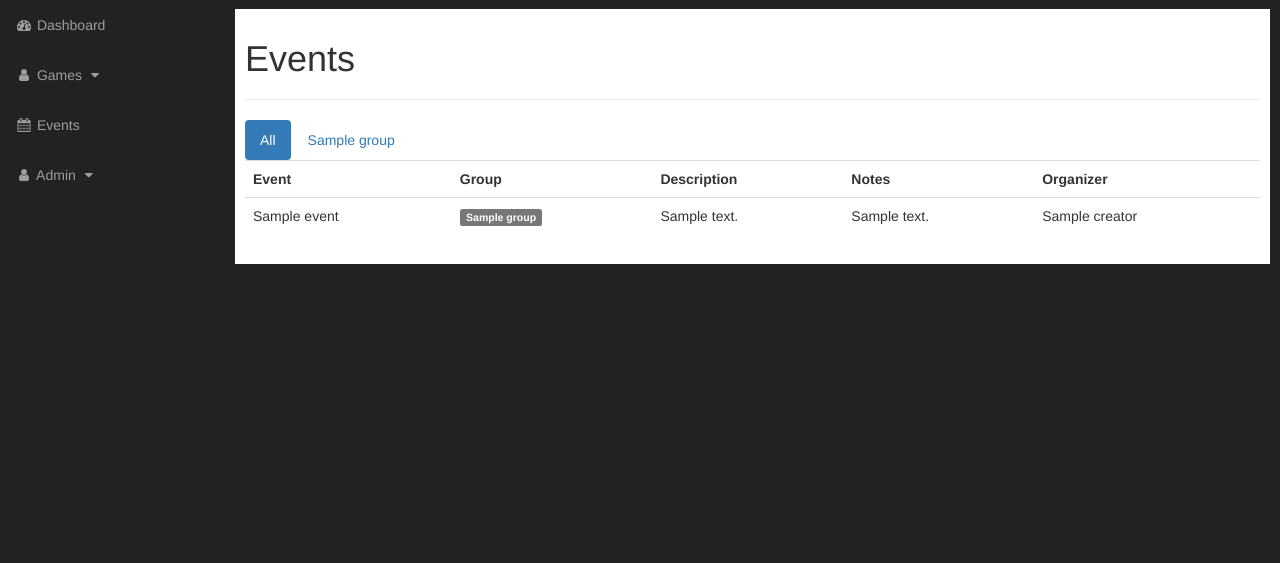
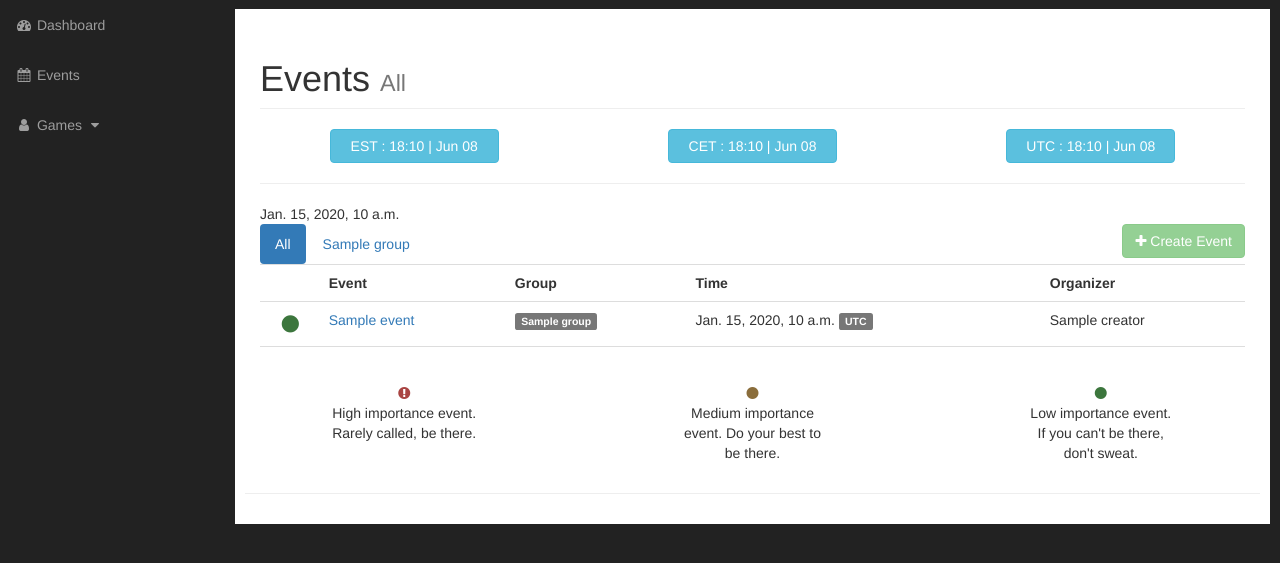
Before and after one commit to KryptedGaming/krypted, a Django app: template Auth/core/templates/models/events/all_events.html in a window 1280 px wide. Shown: the part 51-614 px from the top of the page. Run offline with Django 3.2, Linux system fonts and the light colour scheme; the template is opened without the code that fills it: most values are stand-ins (such as "Sample title", 1, 10 or a date in 2020); some libraries are stand-ins or nearby versions.

Commit message:
UI update for events & implemented permissions. Add/Modify/Delete events require permissions to do so. Started skeleton for create event.

```diff
--- a/Auth/core/admin.py
+++ b/Auth/core/admin.py
@@ -34,4 +34,4 @@ class GameAdmin(admin.ModelAdmin):
 
 @admin.register(Event)
 class EventAdmin(admin.ModelAdmin):
-    list_display = ('title', 'group')
+    list_display = ('id','title', 'group')
--- a/Auth/core/templates/dashboard/base.html
+++ b/Auth/core/templates/dashboard/base.html
@@ -9,7 +9,7 @@
     <meta name="viewport" content="width=device-width, initial-scale=1">
     <meta name="description" content="">
     <meta name="author" content="">
-
+    <meta http-equiv="refresh" content="300">
     <title>Krypted Auth</title>
 
     <!-- Bootstrap Core CSS -->
@@ -21,6 +21,11 @@
     <!-- Custom Fonts -->
     <link href="https://maxcdn.bootstrapcdn.com/font-awesome/4.7.0/css/font-awesome.min.css" rel="stylesheet">
 
+    <script>
+      setInterval(function() {
+          window.location.reload();
+      }, 30000);
+    </script>
 </head>
 
 <body>
@@ -131,6 +136,10 @@
 
                     {% if profile != None %}
                     <li>
+                      <a href="{% url 'all-events' %}"><i class="fa fa-fw fa-calendar"></i> Events</a>
+                    </li>
+
+                    <li>
                         <a href="javascript:;" data-toggle="collapse" data-target="#game_menu"><i class="fa fa-fw fa-user"></i> Games <i class="fa fa-fw fa-caret-down"></i></a>
                         <ul id="game_menu" class="collapse">
                           {% for game in profile.games.all %}
@@ -141,20 +150,6 @@
                         </ul>
                     </li>
 
-                    <li>
-                      <a href="{% url 'all-events' %}"><i class="fa fa-fw fa-calendar"></i> Events</a>
-                    </li>
-
-                    <li>
-                        <a href="javascript:;" data-toggle="collapse" data-target="#admin_menu"><i class="fa fa-fw fa-user"></i> Admin <i class="fa fa-fw fa-caret-down"></i></a>
-                        <ul id="admin_menu" class="collapse">
-                            <li>
-                                <a href="">Create notification</a>
-                                <a href="">Send message</a>
-                                <a href="">Disable user</a>
-                            </li>
-                        </ul>
-                    </li>
                     {% else %}
                     <li>
                       <a href="{% url 'create-profile' %}"><i class="fa fa-fw fa-plus"></i> Create Profile</a>
--- a/Auth/core/templates/models/events/all_events.html
+++ b/Auth/core/templates/models/events/all_events.html
@@ -1,5 +1,5 @@
 {% extends 'dashboard/base.html' %}
-
+{% load event_filters %}
 {% block content %}
 <style>
 body {
@@ -13,14 +13,32 @@ body {
           padding : 5px 15px;
           width: 50%;
 }
-
-
-
 </style>
 
+<div class="col-lg-12">
   <div class="row">
     <!-- HEADER -->
-  <div><h1>Events</h1><hr></div>
+      <h1 class="page-header">
+        Events <small>All</small>
+      </h1>
+ <div class="row text-center">
+          <button class="btn btn-info col-md-2 col-md-offset-1">
+            EST : {% load tz %}{% timezone "America/New_York" %}{% now "H:i | M d" %}{%endtimezone%}
+          </button>
+          <button class="btn btn-info col-md-2 col-md-offset-2">
+            <div>CET : {% load tz %}{% timezone "CET" %}{% now "H:i | M d" %}{%endtimezone%}</div>
+          </button>
+          <button class="btn btn-info col-md-2 col-md-offset-2">
+            <div>UTC : {% load tz %}{% timezone "UTC" %}{% now "H:i | M d" %}{%endtimezone%}</div>
+          </button>
+
+        </div>
+        <hr>
+  {% load tz %}
+  {% timezone "Europe/Paris" %}
+  {{event.date_occuring}}
+  {% endtimezone %}
+
       <div id="events-tab">
 
         <!-- START EVENTS -->
@@ -35,6 +53,12 @@ body {
                     <a  href="#{{group}}" data-toggle="tab">{{group}}</a>
                   </li>
           {% endfor %}
+
+          {% if user|c_create %}
+          <button style="float: right;" class="btn btn-success"><i class="fa fa-plus"></i> Create Event</button>
+          {% else %}
+          <button style="float: right;" class="btn btn-success" disabled><i class="fa fa-plus"></i> Create Event</button>
+          {% endif %}
         </ul>
 
       </div>
@@ -45,31 +69,49 @@ body {
     <div class="tab-pane active" id="all">
         <table class="table" style="width: 100%">
           <tr>
+            <th class="tablehead"></th>
             <th class="tablehead">Event</th>
             <th class="tablehead">Group</th>
-          <th class="tablehead">Description</th>
-          <th class="tablehead">Notes</th>
+            <th class="tablehead">Time</th>
             <th class="tablehead">Organizer</th>
           </tr>
           {% for event in events %}
           <tr>
             <td>
-            {{event.title}}
+              <div style="font-size: 20px;" class="text-center">
+              {% if event.importance == "3" %}
+                <i class="fa fa-exclamation-circle text-danger"></i>
+              {% elif event.importance == "2" %}
+                <i class="fa fa-circle text-warning"></i>
+              {% else %}
+                <i class="fa fa-circle text-success" hidden></i>
+              {% endif %}
+              </div>
+            </td>
+            <td>
+              <a href="/events/view/{{event.id}}/">{{event.title}}</a>
             </td>
             <td>
               <span class="label label-default">{{event.group}}</span>
             </td>
             <td>
-            {{event.description}}
-          </td>
-          <td>
-            {{event.notes}}
+              {{event.date_occuring}} <span class="label label-default"> UTC</span>
             </td>
             <td>
               {{event.creator}}
             </td>
           </tr>
           {% endfor %}
+          <!-- Forced bottom table border -->
+          <tr>
+            <td></td>
+            <td></td>
+            <td></td>
+            <td></td>
+            <td></td>
+          </tr>
+          <!-- End bottom table border -->
+
         </table>
      </div>
     {% for group in groups %}
@@ -88,10 +130,18 @@ body {
               {{event.title}}
             </td>
             <td>
+              {% if event.description|length < 24 %}
               {{event.description}}
+              {% else %}
+              {{event.description|slice:":24"}}...
+              {% endif %}
             </td>
             <td>
+              {% if event.notes|length < 24 %}
               {{event.notes}}
+              {% else %}
+              {{event.notes|slice:":24"}}...
+              {% endif %}
             </td>
             <td>
               {{event.creator}}
@@ -99,82 +149,31 @@ body {
           </tr>
           {% endif %}
           {% endfor %}
+
+          <!-- Forced bottom table border -->
+          <tr>
+            <td></td>
+            <td></td>
+            <td></td>
+            <td></td>
+          </tr>
+          <!-- End bottom table border -->
         </table>
       </div>
     {% endfor %}
   </div>
-
-
-
-{% comment %}
-      <div class="tab-content clearfix">
-        <div class="tab-pane" id="{{group}}">
-          <table class="table" style="width: 100%">
-            <tr>
-              <th class="tablehead">User</th>
-              <th class="tablehead">Actions</th>
-            </tr>
-      {% for event in events %}
-      {% if event.group.name == group %}
-            <tr>
-              <td>
-                {{event.title}}
-              </td>
-              <td>
-                <button class="btn btn-primary btn-xs">edit</button>
-              </td>
-            </tr>
-          </table>
+</div>
+       <div class="row text-center">
+          <div class="col-md-2 col-md-offset-1">
+          <i class="fa fa-exclamation-circle text-danger"></i> <p>High importance event. Rarely called, be there.</p>
+          </div>
+          <div class="col-md-2 col-md-offset-2">
+          <i class="fa fa-circle text-warning"></i><p>Medium importance event. Do your best to be there.</p>
+          </div>
+          <div class="col-md-2 col-md-offset-2">
+          <i class="fa fa-circle text-success" hidden></i><p>Low importance event. If you can't be there, don't sweat.</p>
           </div>
         </div>
-      {% endif %}
-      {% endfor %}
-
-
-
-
-
-
-
-<div class="container"><h1>Bootstrap  tab panel example (using nav-pills)  </h1></div>
-  <div id="exTab1" class="container">
-    <ul  class="nav nav-pills">
-            <li class="active">
-              <a  href="#1a" data-toggle="tab">Overview</a>
-            </li>
-
-            <li><a href="#2a" data-toggle="tab">Using nav-pills</a>
-            </li>
-
-            <li><a href="#3a" data-toggle="tab">Applying clearfix</a>
-            </li>
-
-            <li><a href="#4a" data-toggle="tab">Background color</a>
-            </li>
-    </ul>
-
-    <div class="row">
-      <div class="tab-content clearfix">
-        <div class="tab-pane active" id="1a">
-          <h3>Content's background color is the same for the tab</h3>
-        </div>
-
-        <div class="tab-pane" id="2a">
-          <h3>We use the class nav-pills instead of nav-tabs which automatically creates a background color for the tab</h3>
-        </div>
-
-        <div class="tab-pane" id="3a">
-          <h3>We applied clearfix to the tab-content to rid of the gap between the tab and the content</h3>
-        </div>
-
-        <div class="tab-pane" id="4a">
-          <h3>We use css to change the background color of the content to be equal to the tab</h3>
-        </div>
-      </div>
-    </div>
-  </div>
-</div>
-</div>
-{% endcomment %}
+        <hr>
 
 {% endblock %}
--- /dev/null
+++ b/Auth/core/templates/models/events/create_event.html
@@ -0,0 +1 @@
+{{form}}
--- /dev/null
+++ b/Auth/core/templatetags/event_filters.py
@@ -0,0 +1,23 @@
+from django import template
+register = template.Library()
+
+@register.filter(name='c_create')
+def coordinator_create(user):
+    if user.has_perm('core.add_event'):
+        return True
+    else:
+        return False
+
+@register.filter(name='c_modify')
+def coordinator_modify(user):
+    if user.has_perm('core.change_event'):
+        return True
+    else:
+        return False
+
+@register.filter(name='c_delete')
+def coordinator_delete(user):
+    if user.has_perm('core.delete_event'):
+        return True
+    else:
+        return False
--- a/Auth/core/urls.py
+++ b/Auth/core/urls.py
@@ -34,7 +34,7 @@ urlpatterns += [
     url(r'^events/view/(?P<pk>\d+)/$', events.view_event, name='view-event'),
     #url(r'^events/modify/(?P<pk>\d+)/$', views.modify_event, name='modify-event'),
     #url(r'^events/delete/(?P<pk>\d+)/$', views.delete_event, name='delete-event'),
-    #url(r'^events/create/$', views.create_event, name='create-event'),
+    url(r'^events/create/$', events.create_event, name='create-event'),
 ]
 
 ## NOTIFICATIONS
```
Also changed, not shown: Auth/core/models.py (+7 -0 lines), Auth/core/templates/models/events/view_event.html (+49 -0 lines), Auth/core/views/events.py (+9 -1 lines), Auth/core/migrations/0017_notification_date_created.py (added), Auth/core/migrations/0018_event_importance.py (added), Auth/core/templatetags/__init__.py (added). Lines whose indentation alone changed are shown as unchanged.
